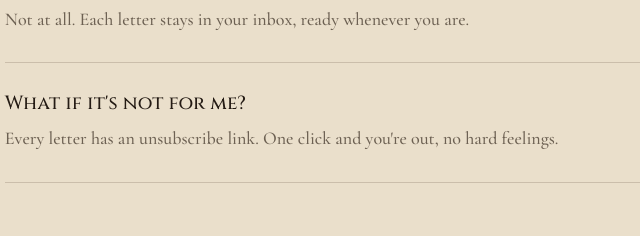
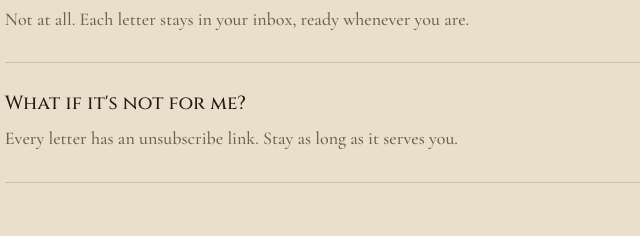
Before and after one commit to darwish1016/test-seek-consciousness, a plain HTML site: page letters.html in a window 1280 px wide. Shown: the part 3964-4200 px from the top of the page, 92-732 px from the left. Drawn offline with nearby package versions, Linux system fonts and the light colour scheme.

Commit message:
Letters page: softer unsubscribe answer

```diff
--- a/letters.html
+++ b/letters.html
@@ -417,7 +417,7 @@
         </div>
         <div class="faq-item reveal">
           <h3>What if it's not for me?</h3>
-          <p>Every letter has an unsubscribe link. One click and you're out, no hard feelings.</p>
+          <p>Every letter has an unsubscribe link. Stay as long as it serves you.</p>
         </div>
       </div>
     </div>
```
